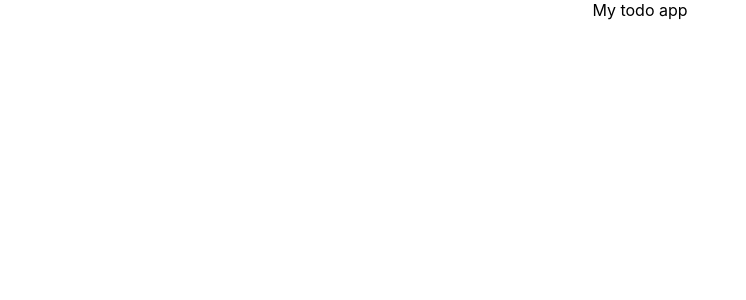
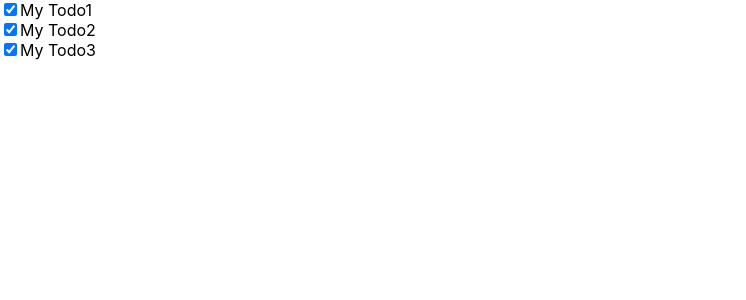
Before and after one commit to kimyena1123/todoList-app, a React (Create React App) app in the folder client/: page / in a window 1280 px wide. Shown: the top 300 px of the page, without its empty margins (0-746 px from the left). Built offline with nearby package versions, Linux system fonts and the light colour scheme.

Commit message:
feat: map 활용해 1개의 컴포넌트를 3개로 화면에 출력

```diff
--- a/client/src/App.js
+++ b/client/src/App.js
@@ -1,10 +1,39 @@
 import './App.css';
+import { useState } from "react";
+import Todo from './components/Todo';
 
 function App() {
+  //가상 데이터 -> back에서 가져와야 함.
+  const [todoItems, setTodoItems] = useState([
+    {
+      id: 1,
+      title: 'My Todo1',
+      done: false,
+    },
+    {
+      id: 2,
+      title: 'My Todo2',
+      done: false,
+    },
+    {
+      id: 3,
+      title: 'My Todo3',
+      done: true,
+    },
+    // + newItem
+  ]);
+
+
   return (
-    <div className="App">
-      My todo app
-    </div>
+    todoItems.map((todo) => {
+
+      return(//반복
+        <div className="Todo" key = {todo.id}>
+          <Todo todoItem = {todo}/>
+        </div>
+      )
+
+    })
   );
 }
 
--- /dev/null
+++ b/client/src/components/Todo.js
@@ -0,0 +1,17 @@
+//1. 함수형 컴포넌트
+//2. input(checkbox)와 label을 렌더링하는 컴포넌트
+//3. App(부모 컴포넌트)에서 Todo(자식 컴포넌트) 1개를 렌더링
+//import { useState } from "react";
+
+const Todo = (props) => { //<Todo todoItem = {todo}/> =>  props = todo
+    const {todoItem} = props;
+
+    return(
+        <div className="Todo">
+            <input type = "checkbox" id = {todoItem.id} name = {todoItem.id} value = {todoItem.id} defaultChecked = {true} />
+            <label htmlFor={todoItem.id}>{todoItem.title}</label>
+        </div>
+    )
+};
+
+export default Todo;
```
